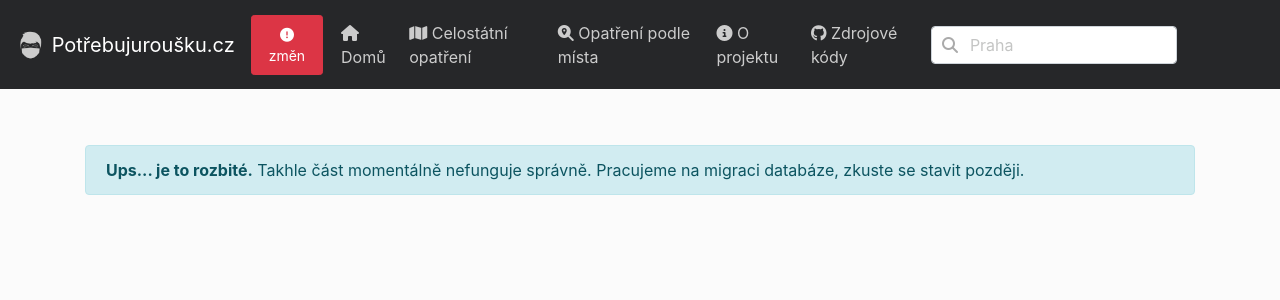
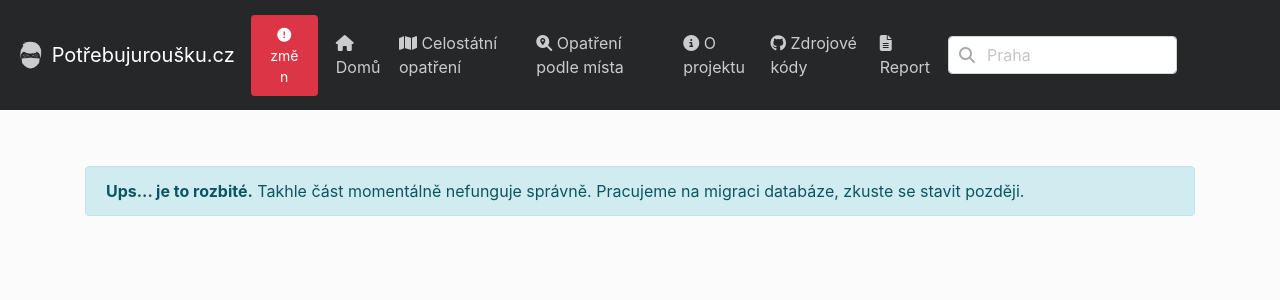
Before and after one commit to tomas-dostal/potrebujurousku, a Django app: page /opatreni/ in a window 1280 px wide. Shown: the top 300 px of the page. Run offline with Django 3.2, Linux system fonts and the light colour scheme; parts of the project's set-up code (start-up, migrations or seed data) failed here and were passed over; some libraries are stand-ins or nearby versions.

Commit message:
Add streamlit report link to header

```diff
--- a/templates/sites/parts/header.html
+++ b/templates/sites/parts/header.html
@@ -79,6 +79,11 @@
                     <a class="nav-link enabled" href="https://github.com/tomas-dostal/potrebujurousku"><i
                             class="fab fa-github"></i> Zdrojové kódy</a>
                 </li>
+                <li class="nav-item">
+                    <a class="nav-link enabled"
+                       href="https://share.streamlit.io/tomas-dostal/potrebujurousku_streamlit/main/report.py"><i
+                            class="fas fa-file-alt"></i> Report</a>
+                </li>
 
                 <!--<li class="nav-item">
                <a class="nav-link disabled" href="#">Seznam platných nařízení</a>
```
